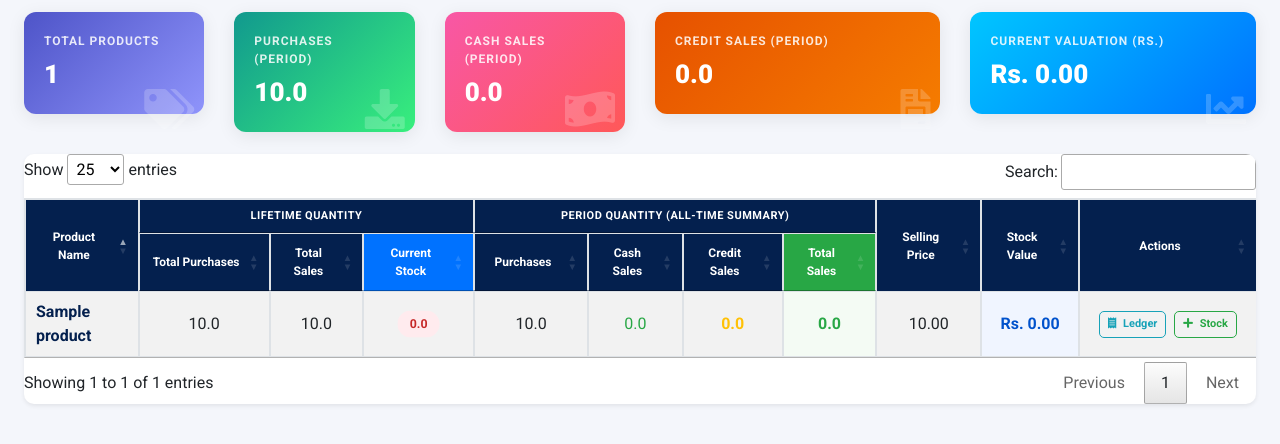
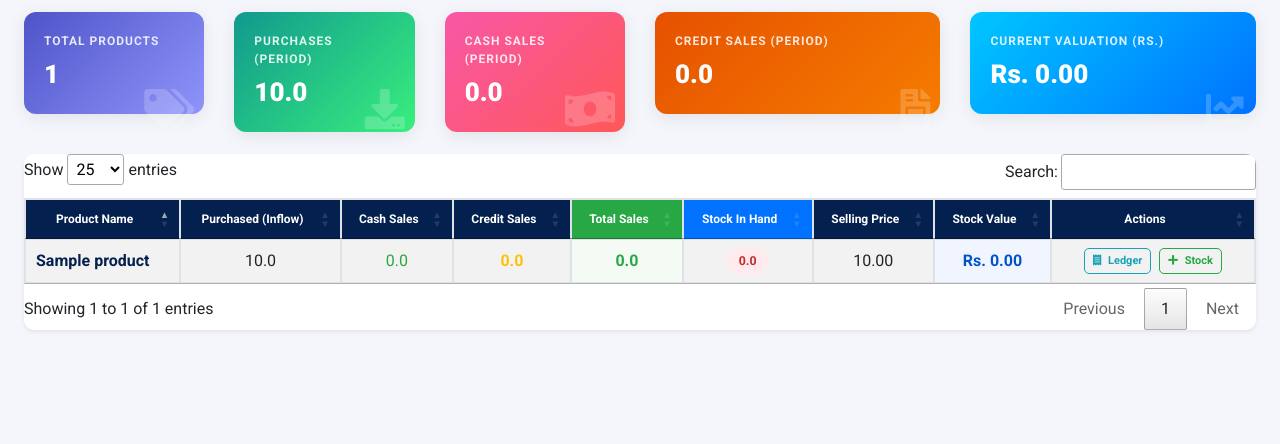
Before and after one commit to sharjeelwakeel/ppms, a PHP site: page /lubricants/stock-report.php in a window 1280 px wide. Shown: the part 272-716 px from the top of the page. Run offline with PHP 8.4, Linux system fonts and the light colour scheme; a user stored in the database is signed in; tables that the repository leaves empty or names only in its code hold one stand-in row (values such as "Sample post"); some libraries are stand-ins or nearby versions.

Commit message:
Simplify stock report layout to a single set of date-range filtered columns and calculate cumulative stock balance up to To Date

```diff
--- a/lubricants/stock-report.php
+++ b/lubricants/stock-report.php
@@ -11,12 +11,16 @@ $toDate   = isset($_GET['to_date']) ? $_GET['to_date'] : '';
 
 $pur_date_cond = "";
 $sal_date_cond = "";
+$cum_pur_cond  = "";
+$cum_sal_cond  = "";
 
 if (!empty($fromDate) && !empty($toDate)) {
     $escFrom = mysqli_real_escape_string($connection, $fromDate);
     $escTo   = mysqli_real_escape_string($connection, $toDate);
     $pur_date_cond = " AND date BETWEEN '$escFrom' AND '$escTo' ";
     $sal_date_cond = " AND date BETWEEN '$escFrom' AND '$escTo' ";
+    $cum_pur_cond  = " AND date <= '$escTo' ";
+    $cum_sal_cond  = " AND date <= '$escTo' ";
 }
 
 // Calculate overall summary metrics in date range
@@ -32,12 +36,12 @@ $total_credit_sales = floatval(mysqli_fetch_row($total_credit_sales_res)[0]);
 $total_products_res = mysqli_query($connection, "SELECT COUNT(*) FROM tbl_lubricant_products");
 $total_products = intval(mysqli_fetch_row($total_products_res)[0]);
 
-// Fetch products with lifetime and period metrics
+// Fetch products with cumulative and period metrics
 $sql = "
     SELECT p.id, p.name, p.price,
-           -- Lifetime stock calculations
-           COALESCE((SELECT SUM(quantity) FROM tbl_lubricant_purchases WHERE product_id = p.id), 0) AS lifetime_purchased,
-           COALESCE((SELECT SUM(quantity) FROM tbl_lubricant_sales WHERE product_id = p.id), 0) AS lifetime_sold,
+           -- Cumulative stock calculations up to To Date
+           COALESCE((SELECT SUM(quantity) FROM tbl_lubricant_purchases WHERE product_id = p.id" . $cum_pur_cond . "), 0) AS cumulative_purchased,
+           COALESCE((SELECT SUM(quantity) FROM tbl_lubricant_sales WHERE product_id = p.id" . $cum_sal_cond . "), 0) AS cumulative_sold,
 
            -- Period calculations based on date range
            COALESCE((SELECT SUM(quantity) FROM tbl_lubricant_purchases WHERE product_id = p.id" . $pur_date_cond . "), 0) AS period_purchased,
@@ -52,7 +56,7 @@ $total_valuation = 0;
 
 if ($result) {
     while ($row = mysqli_fetch_assoc($result)) {
-        $row['current_stock'] = $row['lifetime_purchased'] - $row['lifetime_sold'];
+        $row['current_stock'] = $row['cumulative_purchased'] - $row['cumulative_sold'];
         $row['stock_value'] = $row['current_stock'] * $row['price'];
         $total_valuation += $row['stock_value'];
         $products_data[] = $row;
@@ -321,27 +325,15 @@ if ($result) {
                         <table id="reportTable" class="table table-striped table-bordered mb-0">
                             <thead>
                                 <tr>
-                                    <th rowspan="2" style="border-bottom:none;">Product Name</th>
-                                    <th colspan="3" class="bg-dark text-white text-center py-2" style="font-size:11px; letter-spacing:0.5px;">LIFETIME QUANTITY</th>
-                                    <th colspan="4" class="bg-secondary text-white text-center py-2" style="font-size:11px; letter-spacing:0.5px;">
-                                        <?php if (!empty($fromDate) && !empty($toDate)): ?>
-                                            PERIOD QUANTITY (FROM: <?php echo date("d-m-Y", strtotime($fromDate)); ?> TO: <?php echo date("d-m-Y", strtotime($toDate)); ?>)
-                                        <?php else: ?>
-                                            PERIOD QUANTITY (ALL-TIME SUMMARY)
-                                        <?php endif; ?>
-                                    </th>
-                                    <th rowspan="2" style="border-bottom:none;">Selling Price</th>
-                                    <th rowspan="2" style="border-bottom:none;">Stock Value</th>
-                                    <th rowspan="2" style="border-bottom:none; min-width:140px;">Actions</th>
-                                </tr>
-                                <tr>
-                                    <th>Total Purchases</th>
-                                    <th>Total Sales</th>
-                                    <th style="background:#0072ff !important;">Current Stock</th>
-                                    <th>Purchases</th>
+                                    <th>Product Name</th>
+                                    <th>Purchased (Inflow)</th>
                                     <th>Cash Sales</th>
                                     <th>Credit Sales</th>
-                                    <th style="background:#28a745 !important;">Total Sales</th>
+                                    <th style="background:#28a745 !important; color:#fff !important;">Total Sales</th>
+                                    <th style="background:#0072ff !important; color:#fff !important;">Stock In Hand</th>
+                                    <th>Selling Price</th>
+                                    <th>Stock Value</th>
+                                    <th class="d-print-none" style="min-width:140px;">Actions</th>
                                 </tr>
                             </thead>
                             <tbody>
@@ -363,16 +355,14 @@ if ($result) {
                                     echo '
                                         <tr>
                                             <td class="text-left font-weight-bold" style="color:var(--primary-color);">' . htmlspecialchars($row['name']) . '</td>
-                                            <td>' . number_format($row['lifetime_purchased'], 1) . '</td>
-                                            <td>' . number_format($row['lifetime_sold'], 1) . '</td>
-                                            <td>' . $stock_badge . '</td>
                                             <td>' . number_format($row['period_purchased'], 1) . '</td>
                                             <td class="text-success">' . number_format($row['period_cash_sold'], 1) . '</td>
                                             <td class="text-warning font-weight-bold">' . number_format($row['period_credit_sold'], 1) . '</td>
                                             <td class="font-weight-bold" style="background:#f4fbf4; color:#28a745;">' . number_format($period_total_sales, 1) . '</td>
+                                            <td>' . $stock_badge . '</td>
                                             <td>' . number_format($row['price'], 2) . '</td>
                                             <td class="font-weight-bold" style="background:#f0f5ff; color:#0052cc;">Rs. ' . number_format($row['stock_value'], 2) . '</td>
-                                            <td>
+                                            <td class="d-print-none">
                                                 <button class="btn btn-outline-info btn-xs py-1 px-2 font-weight-bold" style="font-size:11px; border-radius:5px;" onclick="viewLedger(' . $row['id'] . ', \'' . addslashes(htmlspecialchars($row['name'])) . '\')">
                                                     <i class="fas fa-receipt mr-1"></i> Ledger
                                                 </button>
```
